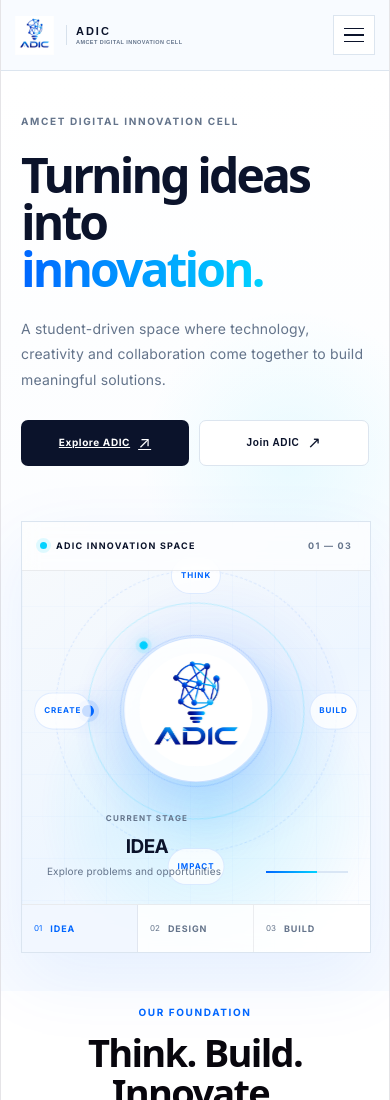
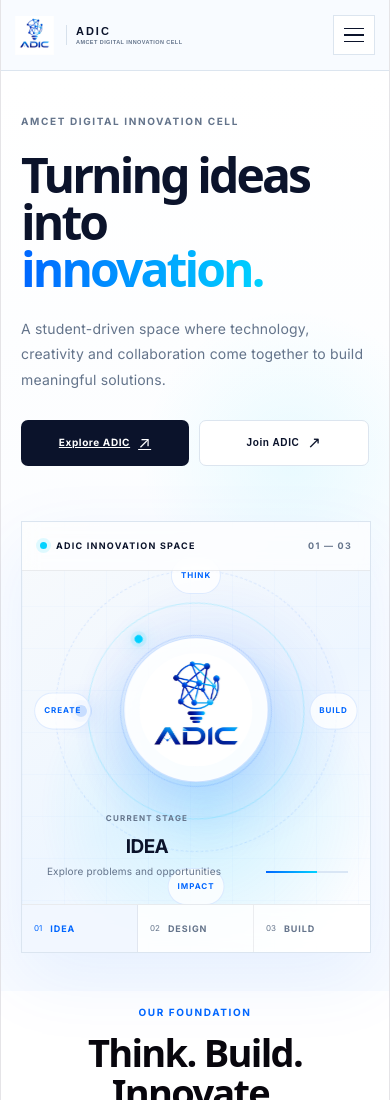
Before and after one commit to Developer13AMCET/ADIC-WEB, a React (Vite) app: page / in a window 390 px wide. Shown: the top 1100 px of the page. Built offline with nearby package versions, Linux system fonts and the light colour scheme.

Commit message:
Fix mobile student journey layout

```diff
--- a/src/components/StudentJourney.css
+++ b/src/components/StudentJourney.css
@@ -354,7 +354,7 @@
 
 /* =========================================================
    MOBILE
-   ONLY ELEMENT POSITIONING IS CHANGED HERE
+   ONLY POSITIONING / SPACING
 ========================================================= */
 
 @media (max-width: 700px) {
@@ -363,7 +363,7 @@
     min-height: 430px;
   }
 
-  /* Central visual */
+  /* Central logo/rings */
   .logo-stage {
     width: 290px;
     height: 290px;
@@ -390,34 +390,27 @@
     height: 145px;
   }
 
-  /* Top label */
+  /* THINK */
   .label-top {
     top: 3px;
   }
 
-  /* Side labels */
+  /* CREATE */
   .label-left {
     left: -5px;
   }
 
+  /* BUILD */
   .label-right {
     right: -5px;
   }
 
-  /*
-    IMPORTANT:
-    Move IMPACT away from the stage text.
-    It stays part of the same orbit, but sits
-    lower and slightly away from the description.
-  */
+  /* IMPACT - moved below the description area */
   .label-bottom {
-    bottom: -18px;
+    bottom: -38px;
   }
 
-  /*
-    Current stage is moved upward and given
-    its own safe area.
-  */
+  /* Current stage */
   .journey-status {
     left: 22px;
     right: 22px;
@@ -427,9 +420,6 @@
     gap: 16px;
   }
 
-  /*
-    Keep the text compact on narrow screens.
-  */
   .journey-status > div:first-child {
     min-width: 0;
     flex: 1;
@@ -441,20 +431,14 @@
     line-height: 1.65;
   }
 
-  /*
-    Keep the progress line from squeezing
-    the description.
-  */
+  /* Progress line */
   .journey-line {
     width: 82px;
     flex-shrink: 0;
     margin-bottom: 7px;
   }
 
-  /*
-    Bottom navigation remains exactly
-    where it belongs.
-  */
+  /* Bottom navigation */
   .journey-stages {
     height: 47px;
   }
@@ -474,7 +458,7 @@
 }
 
 /* =========================================================
-   NOTICEABLE CONTINUOUS MOTION
+   CONTINUOUS MOTION
 ========================================================= */
 
 .logo-ring.ring-one {
@@ -777,14 +761,14 @@
     transform:
       translate(-50%, -50%)
       rotate(0deg)
-      translateX(108px);
+      translateX(115px);
   }
 
   to {
     transform:
       translate(-50%, -50%)
       rotate(360deg)
-      translateX(108px);
+      translateX(115px);
   }
 }
 
@@ -793,14 +777,14 @@
     transform:
       translate(-50%, -50%)
       rotate(360deg)
-      translateX(84px);
+      translateX(92px);
   }
 
   to {
     transform:
       translate(-50%, -50%)
       rotate(0deg)
-      translateX(84px);
+      translateX(92px);
   }
 }
 
```
